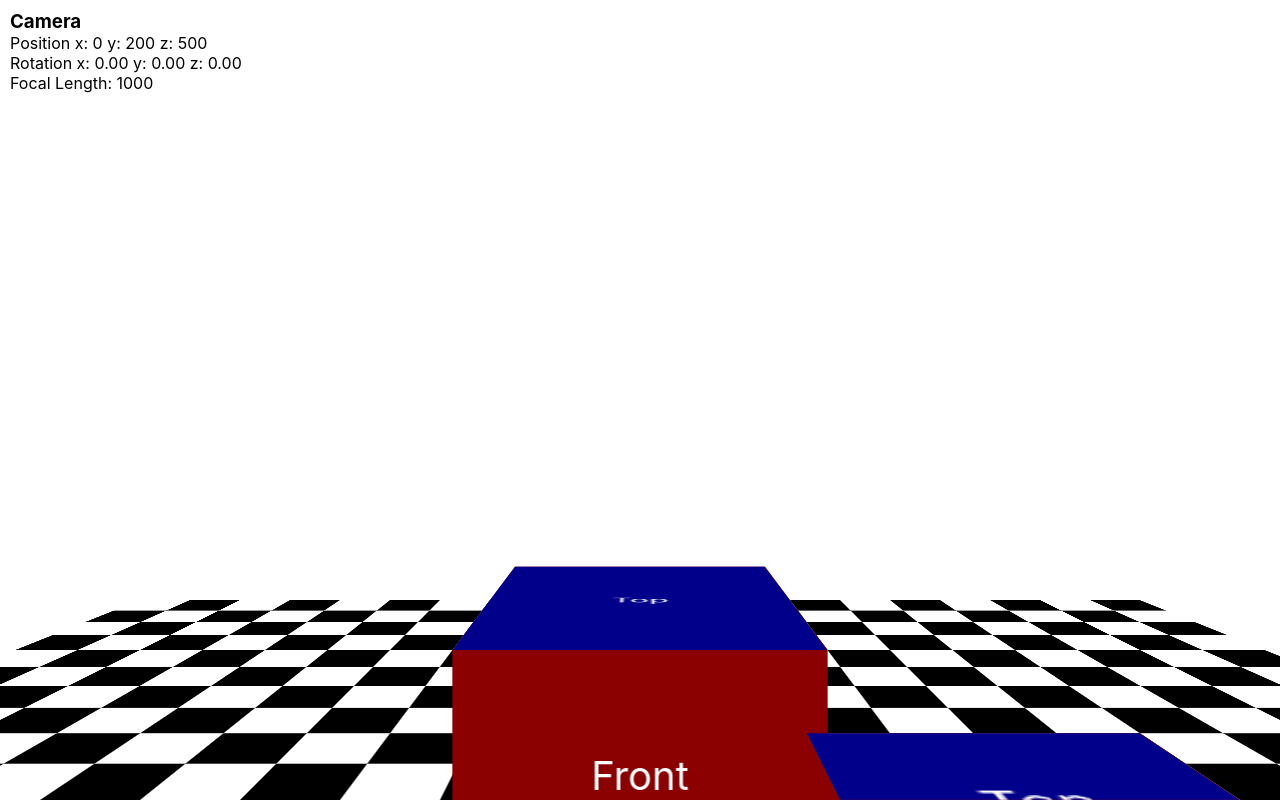
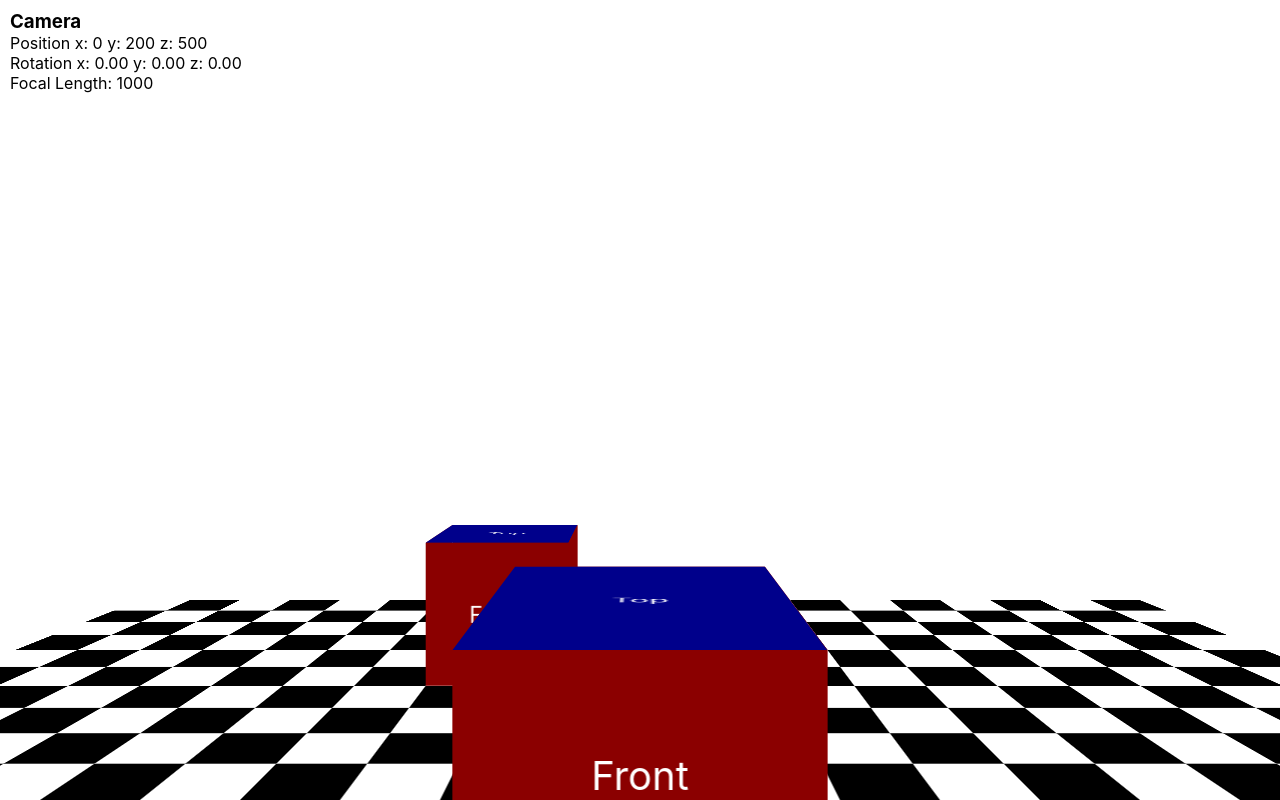
Before and after one commit to seanyoung247/react3d, a React (Create React App) app: page / in a window 1280 px wide. Built offline with nearby package versions, Linux system fonts and the light colour scheme.

Commit message:
refactor: Converts 3d objects to use world coordinates

```diff
--- a/src/App.js
+++ b/src/App.js
@@ -147,8 +147,7 @@ function App() {
                     Position x: {camera.x} y: {camera.y} z: {camera.z}
                 </p>
                 <p>
-                    Rotation x: {camera.rX.toFixed(2)} y: {camera.rY.toFixed(2)} z:{' '}
-                    {camera.rZ.toFixed(2)}
+                    Rotation x: {camera.rX.toFixed(2)} y: {camera.rY.toFixed(2)} z: {camera.rZ.toFixed(2)}
                 </p>
                 <p>Focal Length: {camera.focalLength}</p>
             </div>
@@ -160,8 +159,8 @@ function App() {
                 </Cylinder>
 
                 <Cuboid
-                    position={{ x: '100px', y: '50px', z: '250px' }}
-                    size={{ width: '100px', height: '100px', depth: '100px' }}>
+                    position={{ x: 100, y: 50, z: 250 }}
+                    size={{ width: 100, height: 100, depth: 100 }}>
 
                     {{
                         front: <div className="cube-side">Front</div>,
@@ -174,8 +173,8 @@ function App() {
                 </Cuboid>
 
                 <Cuboid
-                    position={{ x: '0px', y: '50px', z: '0px' }}
-                    size={{ width: '150px', height: '100px', depth: '200px' }}>
+                    position={{ x: 0, y: 50, z: 0 }}
+                    size={{ width: 150, height: 100, depth: 200 }}>
 
                     {{
                         front: <div className="cube-side">Front</div>,
--- a/src/components/3d/cuboid.js
+++ b/src/components/3d/cuboid.js
@@ -13,7 +13,7 @@ export default function Cuboid({
 
         <Object3D
             dimensions={ {...position, ...size} }
-            style={ {"--d": size.depth ?? "100px"} }>
+            style={ {"--d": `${size.depth}px` ?? "100px"} }>
 
             <Face3D style={ {"--r" : 0 } } className={ Styles.zside }>
                 { children.front }
--- a/src/components/3d/object3d.css
+++ b/src/components/3d/object3d.css
@@ -1,25 +1,26 @@
 .object3d {
-    transform-style: preserve-3d;
-    position: absolute;
-    height: var(--h);
-    width: var(--w);
     /*
      * These lines move the object to the world origin (0,0,0) and then offset
      * by it's x,y,z location coordinates. !important is used as these lines
      * enforce the object coordinate system so shouldn't be overridden.
      */
+    transform-style: preserve-3d !important;
+    position: absolute !important;
+    height: var(--h) !important;
+    width: var(--w) !important;
     top: 50% !important;
     left: 50% !important;
     translate: calc(-50% + var(--x)) calc(-50% - var(--y)) calc( var(--z)) !important;
 }
 
 .face3d {
-    position: absolute;
-    transform-style: preserve-3d;
     /*
-     * Enforces object origin point to be center. !important is used because
-     * these lines enforce object coordinate system so shouldn't be overridden.
+     * Enforces object origin point to be center and 3D positioning.
+     * !important is used because these lines enforce object coordinate
+     * system so shouldn't be overridden.
      */
+    transform-style: preserve-3d !important;
+    position: absolute !important;
     top: 50% !important;
     left: 50% !important;
     translate: -50% -50% !important;
--- a/src/components/3d/object3d.js
+++ b/src/components/3d/object3d.js
@@ -1,18 +1,21 @@
 
 import React from "react";
 
+import { worldToCss } from '../../utils/coords.js';
 import { classList } from '../../utils/classlist.js';
 
 import './object3d.css';
 
 export function Object3D({dimensions, style, className, children}) {
 
+    const pos = worldToCss(dimensions);
+
     const obj = {
-        "--x": dimensions.x ?? '0px',
-        "--y": dimensions.y ?? '0px',
-        "--z": dimensions.z ?? '0px',
-        "--w": dimensions.width ?? "100px",
-        "--h": dimensions.height ?? "100px"
+        "--x": pos.x ?? '0px',
+        "--y": pos.y ?? '0px',
+        "--z": pos.z ?? '0px',
+        "--w": `${dimensions.width}px` ?? "100px",
+        "--h": `${dimensions.height}px` ?? "100px"
     };
 
     return (
```
